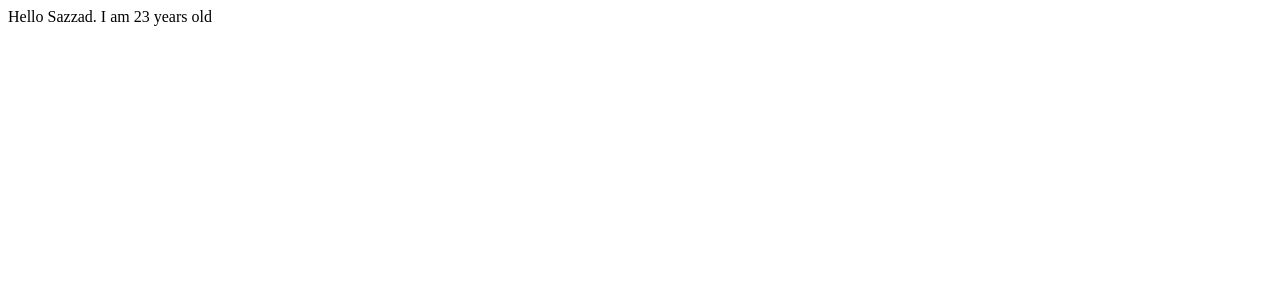
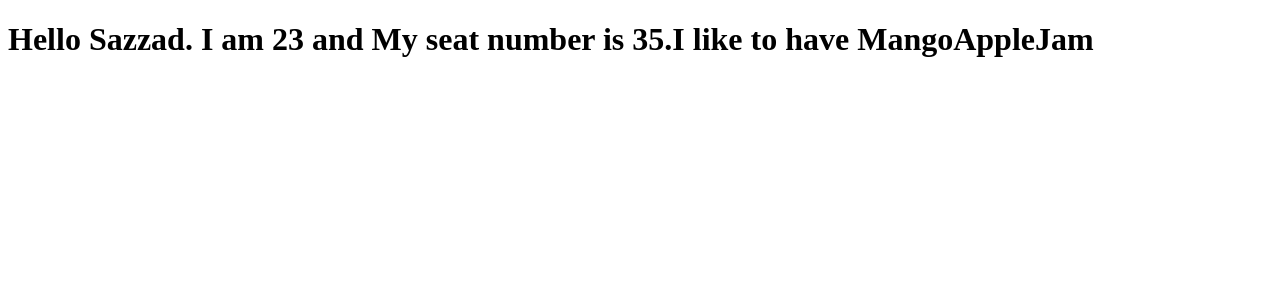
Before and after one commit to SAZZAD1Q2/Fruitopia, a React (Vite) app: page / in a window 1280 px wide. Shown: the top 300 px of the page. Built offline with nearby package versions, Linux system fonts and the light colour scheme.

Commit message:
Drill props

```diff
--- a/package.json
+++ b/package.json
@@ -10,6 +10,7 @@
     "preview": "vite preview"
   },
   "dependencies": {
+    "prop-types": "^15.8.1",
     "react": "^18.3.1",
     "react-dom": "^18.3.1"
   },
--- a/src/App.jsx
+++ b/src/App.jsx
@@ -1,8 +1,14 @@
 import Hello from "./components/Hello";
 function App() {
+  const person = {
+    name: 'Sazzad',
+    age: 23,
+    seatNumber: 35,
+    fruits: ["Mango","Apple","Jam"]
+  }
   return (
     <div className="App">
-     <Hello name = 'Sazzad' age = '23' />
+     <Hello person = {person} />
     </div>
   );
 }
--- a/src/components/Hello.jsx
+++ b/src/components/Hello.jsx
@@ -1,9 +1,23 @@
-import React from 'react'
+import PropTypes from "prop-types";
 
-const Hello = ({name, age}) => {
+const Hello = ({ person }) => {
   return (
-    <div>Hello {name}. I am {age} years old</div>
-  )
+    <div><h1>
+      Hello {person.name}. I am {person.age} and My seat number is {person.seatNumber}.I like to have {person.fruits.map((fruit) => fruit)}
+
+    </h1></div>
+  );
+};
+Hello.propTypes = {
+  person: PropTypes.shape({
+    name: PropTypes.string.isRequired,
+    age: PropTypes.number.isRequired,
+    seatNumber: PropTypes.number.isRequired,
+    fruits: PropTypes.string.isRequired,
+  })
 }
 
-export default Hello
+
+
+
+export default Hello;
```
Also changed, not shown: 1 other file (tests, documents, lock files or other folders).
